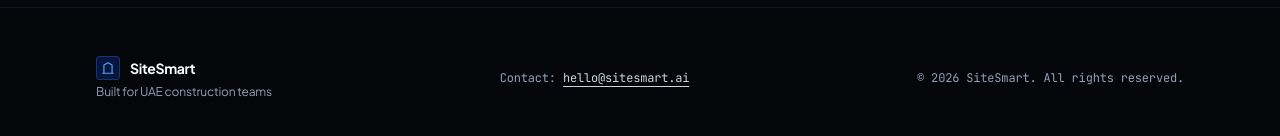
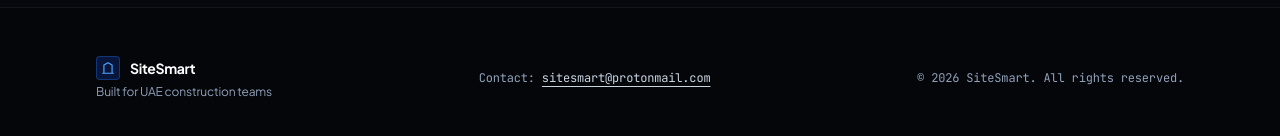
Before and after one commit to marcolucci2023/sitesmart-landing, a React (Vite) app: page / in a window 1280 px wide. Shown: the part 8424-8560 px from the top of the page. Built offline with nearby package versions, Linux system fonts and the light colour scheme; no server answers.

Commit message:
Update App.tsx

```diff
--- a/src/App.tsx
+++ b/src/App.tsx
@@ -41,7 +41,7 @@ export default function App() {
     }
     // Graceful fallback if Paddle token or priceId is not yet configured
     const msg = encodeURIComponent("Hi SiteSmart, I want to start my 7-day free trial!");
-    window.open(`https://wa.me/971XXXXXXXX?text=${msg}`, '_blank');
+    window.open(`https://wa.me/212694835695?text=${msg}`, '_blank');
   };
 
   // State
@@ -459,7 +459,7 @@ export default function App() {
                 </div>
               </div>
               <a
-                href="https://wa.me/971XXXXXXXX?text=Hi%20SiteSmart,%20I%20want%20to%20test%20in%20a%20sandbox%20group"
+                href="https://wa.me/212694835695?text=Hi%20SiteSmart,%20I%20want%20to%20test%20in%20a%20sandbox%20group"
                 className="shrink-0 inline-flex items-center gap-2 px-4 py-2.5 rounded-md bg-[#25D366] hover:bg-[#20bd5a] text-[#07090E] font-bold text-xs uppercase tracking-wider transition-all shadow-md"
               >
                 <span>Test on WhatsApp</span>
@@ -781,7 +781,7 @@ export default function App() {
                   <span>Configured to your project's specific timezone (GST)</span>
                 </span>
                 <a
-                  href="https://wa.me/971XXXXXXXX?text=Hi%20SiteSmart,%20send%20me%20a%20sample%20report"
+                  href="https://wa.me/212694835695?text=Hi%20SiteSmart,%20send%20me%20a%20sample%20report"
                   className="inline-flex items-center gap-1.5 text-xs font-bold text-[#25D366] hover:underline"
                 >
                   <span>Receive a live sample on WhatsApp →</span>
@@ -1205,7 +1205,7 @@ export default function App() {
 
             <div className="text-xs text-slate-300 font-mono">
               <span className="text-slate-400">Contact: </span>
-              <a href="mailto:hello@sitesmart.ai" className="text-slate-300 hover:text-white transition-colors underline underline-offset-4">hello@sitesmart.ai</a>
+              <a href="mailto:sitesmart@protonmail.com" className="text-slate-300 hover:text-white transition-colors underline underline-offset-4">sitesmart@protonmail.com</a>
             </div>
 
             <div className="text-xs text-slate-400 font-mono">
```
